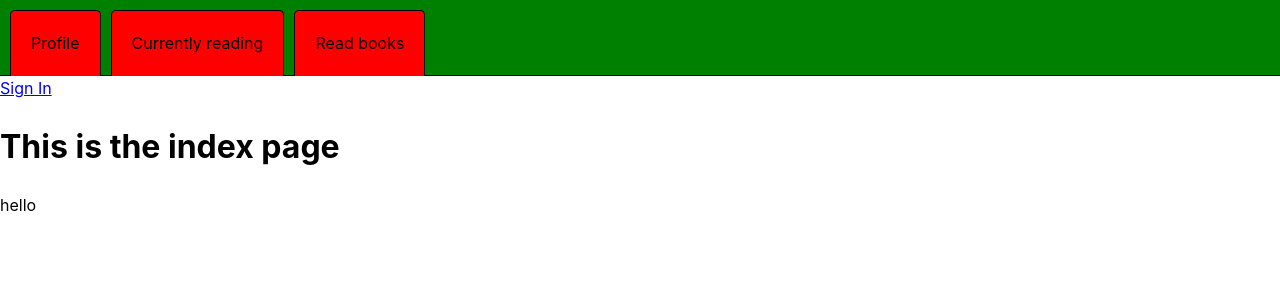
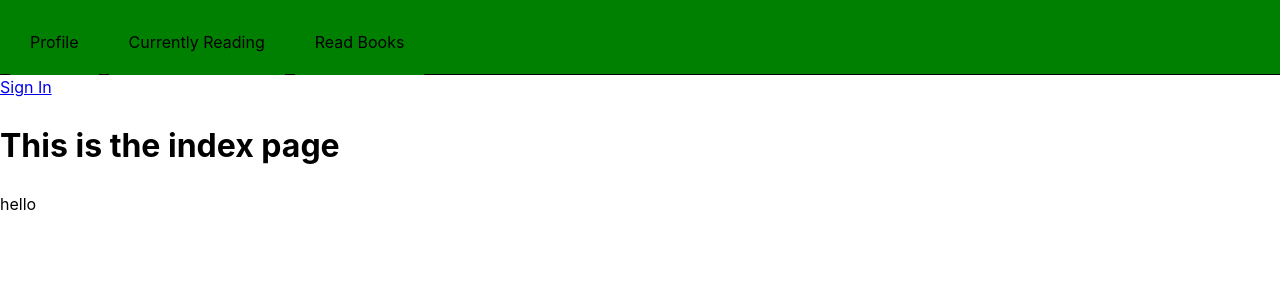
Before and after one commit to Hollerina/BookSite, a React (Vite) app: page / in a window 1280 px wide. Shown: the top 300 px of the page. Built offline with nearby package versions, Linux system fonts and the light colour scheme; no server answers.

Commit message:
Navbar has tabbing

```diff
--- a/src/pages/components/NavBar.tsx
+++ b/src/pages/components/NavBar.tsx
@@ -1,5 +1,5 @@
 import { SignedIn, UserButton } from "@clerk/clerk-react";
-import { Anchor } from "@mantine/core";
+import { useLocation } from "react-router-dom";
 import styled from "styled-components";
 
 const NavBarContainer = styled.div`
@@ -14,28 +14,70 @@ const NavBarContainer = styled.div`
 
 const AnchorContainer = styled.div`
   display: flex;
+`;
+
+const ActiveAnchor = styled.a`
+  background-color: white;
+  color: black;
+  padding: 20px;
+  margin-left: 10px;
+  border-top-left-radius: 5px;
+  border-top-right-radius: 5px;
+  border-left: black solid 1px;
+  border-right: black solid 1px;
+  border-top: black solid 1px;
+  border-bottom-color: transparent;
   margin-bottom: -1px;
+  text-decoration: none;
+`;
+
+const InactiveAnchor = styled.a`
+  background-color: green;
+  color: black;
+  padding: 20px;
+  margin-left: 10px;
+  border-bottom-color: transparent;
+  margin-bottom: -1px;
+  text-decoration: none;
 `;
 
 const ProfileContainer = styled.div``;
 
 const Navbar = () => {
+  const location = useLocation();
+  console.log(location.pathname);
+  console.log(location.pathname === "/profile");
+
   return (
     <NavBarContainer>
       <AnchorContainer>
-        <Anchor href="/profile" target="_self" underline="never">
-          Profile
-        </Anchor>
-        <Anchor
-          href="/profile/currently-reading"
-          target="_self"
-          underline="never"
-        >
-          Currently reading
-        </Anchor>
-        <Anchor href="/profile/read-books" target="_self" underline="never">
-          Read books
-        </Anchor>
+        {location.pathname === "/profile" ? (
+          <ActiveAnchor href="/profile" target="_self">
+            Profile
+          </ActiveAnchor>
+        ) : (
+          <InactiveAnchor href="/profile" target="_self">
+            Profile
+          </InactiveAnchor>
+        )}
+        {location.pathname === "/profile/currently-reading" ? (
+          <ActiveAnchor href="/profile/currently-reading" target="_self">
+            Currently Reading
+          </ActiveAnchor>
+        ) : (
+          <InactiveAnchor href="/profile/currently-reading" target="_self">
+            Currently Reading
+          </InactiveAnchor>
+        )}
+        {location.pathname === "/profile/read-books" ? (
+          <ActiveAnchor href="/profile/read-books" target="_self">
+            Read Books
+          </ActiveAnchor>
+        ) : (
+          <InactiveAnchor href="/profile/read-books" target="_self">
+            Read Books
+          </InactiveAnchor>
+        )}
       </AnchorContainer>
       <ProfileContainer>
         <SignedIn>
```
